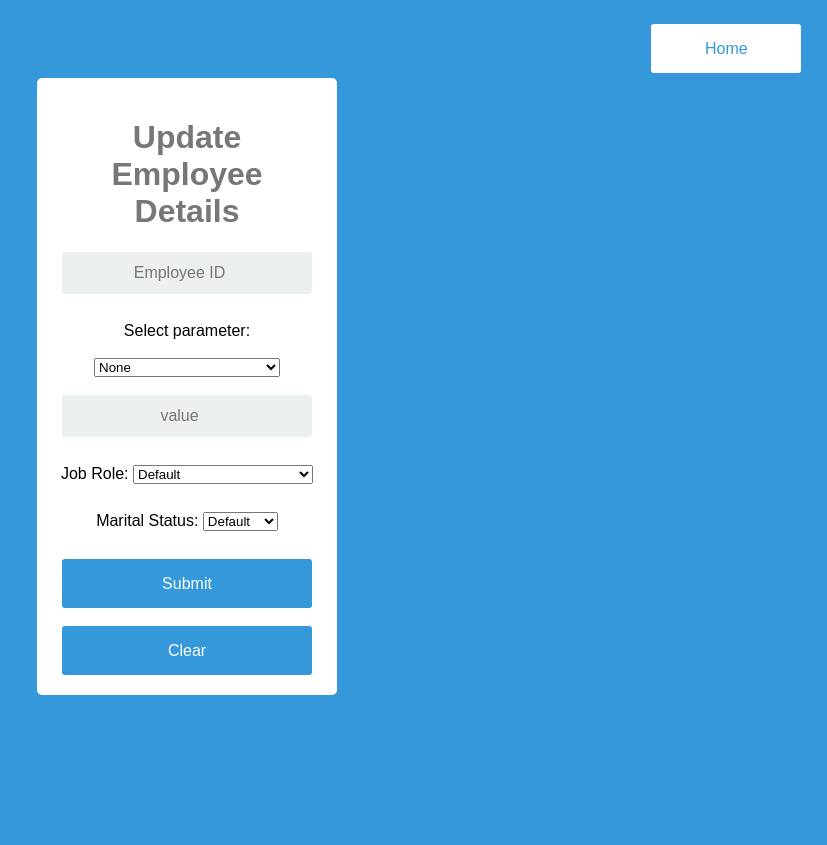
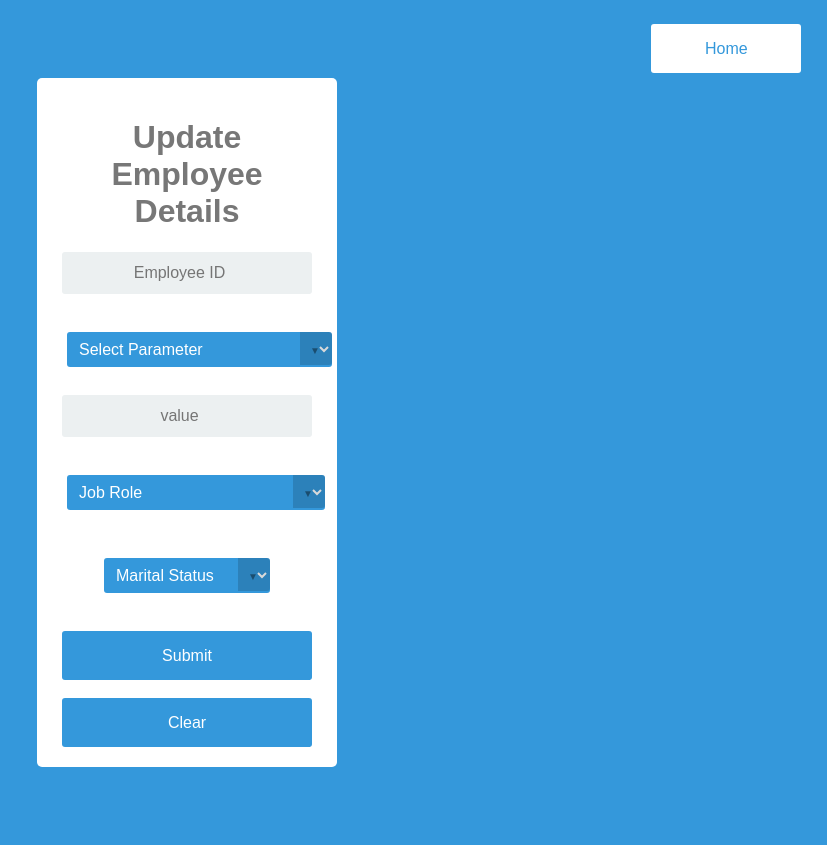
Before and after one commit to kd411/EmployeeAttrition, a Flask app: page /update in a window 1280 px wide. Shown: the whole page, without its empty margins (453-1280 px from the left). Before the commit the page ends 695 px from the top, so only its background shows below. Run offline with Flask 2, Linux system fonts and the light colour scheme; a user stored in the database is signed in; some libraries are stand-ins or nearby versions.

Commit message:
9th Commit

```diff
--- a/static/style.css
+++ b/static/style.css
@@ -42,6 +42,68 @@ font-weight: 200;
 padding: 10px 0;
 width: 250px;
 transition: border .5s;
+}
+
+.custom-dropdown {
+  position: relative;
+  display: inline-block;
+  vertical-align: middle;
+  margin: 10px; /* demo only */
+}
+.custom-dropdown select {
+  background-color: #3498DB;
+  color: #fff;
+  font-size: inherit;
+  padding: .5em;
+  padding-right: 2.5em;
+  border: 0;
+  margin: 0;
+  border-radius: 3px;
+  text-indent: 0.01px;
+  text-overflow: '';
+  -webkit-appearance: button; /* hide default arrow in chrome OSX */
+}
+
+.custom-dropdown::before,
+.custom-dropdown::after {
+  content: "";
+  position: absolute;
+  pointer-events: none;
+}
+
+.custom-dropdown::after { /*  Custom dropdown arrow */
+  content: "\25BC";
+  height: 1em;
+  font-size: .625em;
+  line-height: 1;
+  right: 1.2em;
+  top: 50%;
+  margin-top: -1.2em;
+}
+
+.custom-dropdown::before { /*  Custom dropdown arrow cover */
+  width: 2em;
+  height: 2.1em;
+  right: 0;
+  top: 0;
+  bottom: 0;
+  border-radius: 0 3px 3px 0;
+}
+
+.custom-dropdown select[disabled] {
+  color: rgba(0,0,0,.3);
+}
+
+.custom-dropdown select[disabled]::after {
+  color: rgba(0,0,0,.1);
+}
+
+.custom-dropdown::before {
+  background-color: rgba(0,0,0,.15);
+}
+
+.custom-dropdown::after {
+  color: rgba(0,0,0,.4);
 }
 
 input:focus {
--- a/templates/update.html
+++ b/templates/update.html
@@ -21,9 +21,9 @@
                         <label class="login-field-icon fui-user" for="login-name"></label>
                     </div>
                     <div class="control-group">
-                        Select parameter:<br><br>
+                        <span class="custom-dropdown">
                             <select name="parameter" value="">
-                            <option value="">None</option>
+                                <option value="">Select Parameter</option>
                                 <option value="DistanceFromHome">Distance From Home</option>
                                 <option value="JobSatisfaction">Job Satisfaction</option>
                                 <option value="MonthlyIncome">Monthly Income</option>
@@ -32,13 +32,14 @@
                                 <option value="YearsInCurrentRole">Years In Current Role</option>
                                 <option value="YearsSinceLastPromotion">Years Since Last Promotion</option>
                             </select><br><br>
+                        </span>
                         <input type="number" name="paramvalue" placeholder="value" class="login-field"><br><br>
                         <label class="login-field-icon fui-user" for="login-name"></label>
                     </div>
                     <div class="control-group">
-                        Job Role:
+                        <span class="custom-dropdown">
                             <select name="JobRole" value="">
-                            <option value="">Default</option>
+                                <option value="">Job Role</option>
                                 <option value="Sales Executive">Sales Executive</option>
                                 <option value="Research Scientist">Research Scientist</option>
                                 <option value="Laboratory Technician">Laboratory Technician</option>
@@ -49,15 +50,17 @@
                                 <option value="Research Director">Research Director</option>
                                 <option value="Human Resources">Human Resources</option>
                             </select><br><br>
+                        </span>
                     </div>
                     <div class="control-group">
-                        Marital Status:
+                        <span class="custom-dropdown">
                             <select name="MaritalStatus" value="">
-                            <option value="">Default</option>
+                                <option value="">Marital Status</option>
                                 <option value="Married">Married</option>
                                 <option value="Single">Single</option>
                                 <option value="Divorced">Divorced</option>
                             </select><br><br>
+                        </span>
                     </div>
                     <button type="Submit" class="btn btn-primary btn-large btn-block">Submit</button><br>
                     <button type="reset" class="btn btn-primary btn-large btn-block">Clear</button>
```
Also changed, not shown: app.py (line endings or trailing spaces). Lines whose indentation alone changed are shown as unchanged.
